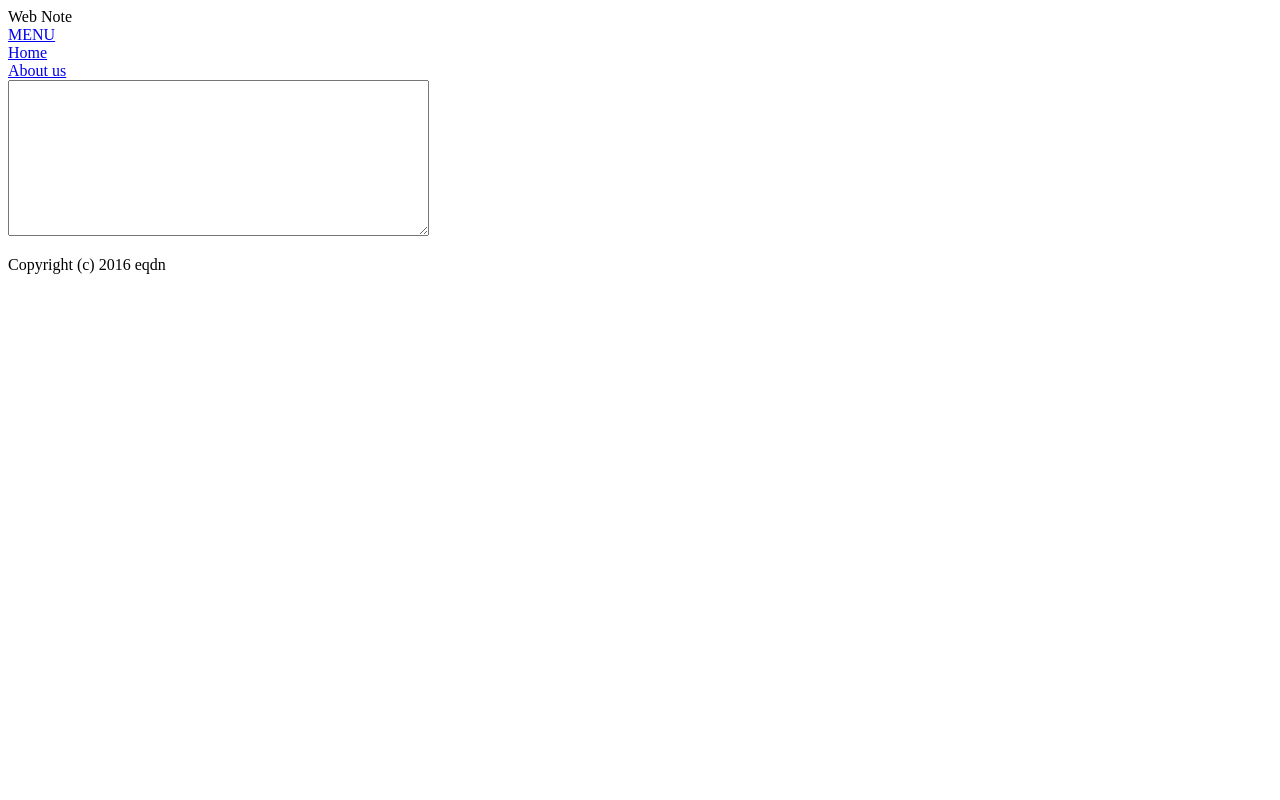
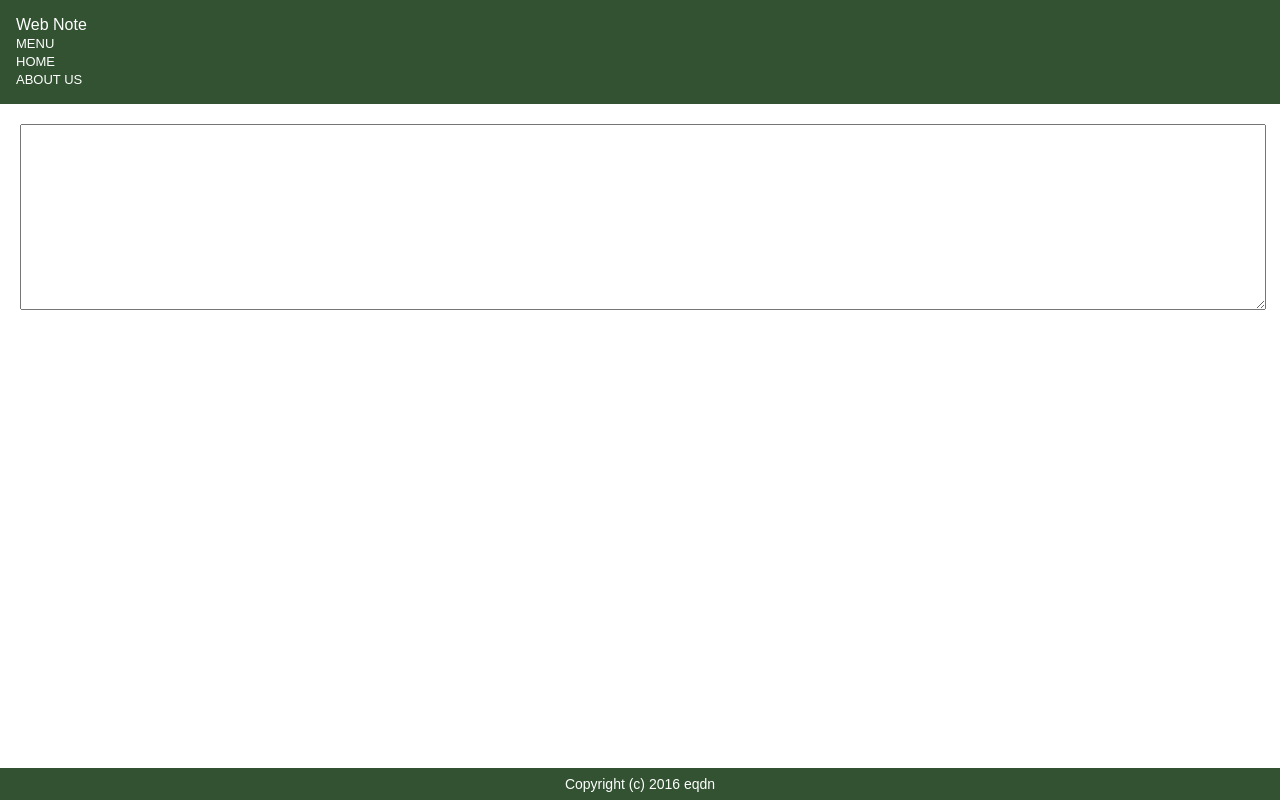
Before and after one commit to MadDogFlash/note-app, a plain HTML site: page index.html in a window 1280 px wide. Both pictures are taken after a click on the link "MENU". Drawn offline with Linux system fonts and the light colour scheme.

Commit message:
update
just updating the note app with functionality and index and styles

```diff
--- /dev/null
+++ b/functionality.js
@@ -0,0 +1,11 @@
+window.onload = function() {
+    document.getElementById('menulink').onclick = function() {
+        var menu = document.getElementById('menu');
+        if(menu.className != 'shownmenu') {
+            menu.className = 'shownmenu';
+        }
+        else {
+            menu.className = 'hiddenmenu';
+        }
+    }
+}
--- a/index.html
+++ b/index.html
@@ -2,6 +2,10 @@
 <html>
     <head>
         <title>HTML5 Application Development</title>
+        <link rel="stylesheet" type="text/css" href="style.css" />
+        <script src="functionality.js"></script>
+        <meta name="viewport" content="initial-scale=1, maximum-scale=1" />
+
     </head>
     <body>
         <div id="header">
--- a/style.css
+++ b/style.css
@@ -0,0 +1,51 @@
+body {
+    margin: 0px;
+}
+#header {
+    background: #325232;
+    color: white;
+    font: arial;
+    font-size: 16px;
+    padding: 16px;
+}
+#header > #name {
+    font-family: Arial, Sans-serif;
+    display: inline-block;
+}
+#menu a, #menubutton a {
+    text-decoration: none;
+    color: white;
+    text-transform: uppercase;
+    font-family: Arial, Sans-serif;
+    font-size: 13px;
+}
+.clear {
+    clear: both;
+}
+#container {
+    margin: 20px 20px 20px 20px;
+}
+#area {
+    width: 100%;
+    height: 100%;
+    font: 1em arial;
+    color: rgba(50, 82, 50, 1.0);
+}
+#area:focus {
+    color: rgba(50, 82, 50, 1.0);
+    border: 2px solid #96c56f;
+    box-shadow: 0px 1px 1px #888888;
+}
+.footer {
+    width: 100%;
+    background-color: #325232;
+    height: 32px;
+    position: fixed;
+    bottom: 0px;
+}
+.footer > p {
+    margin: 8px;
+    color: white;
+    font: 14px arial;
+    text-align: center;
+}
```
